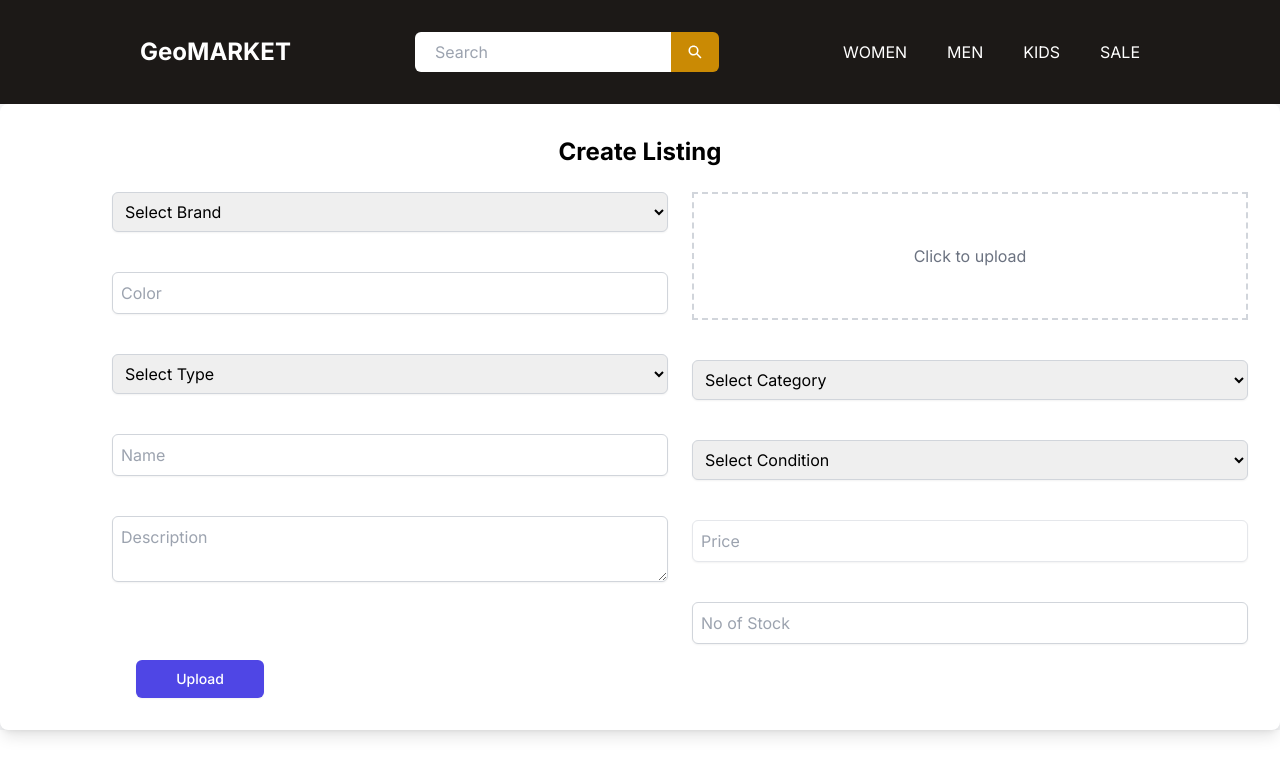
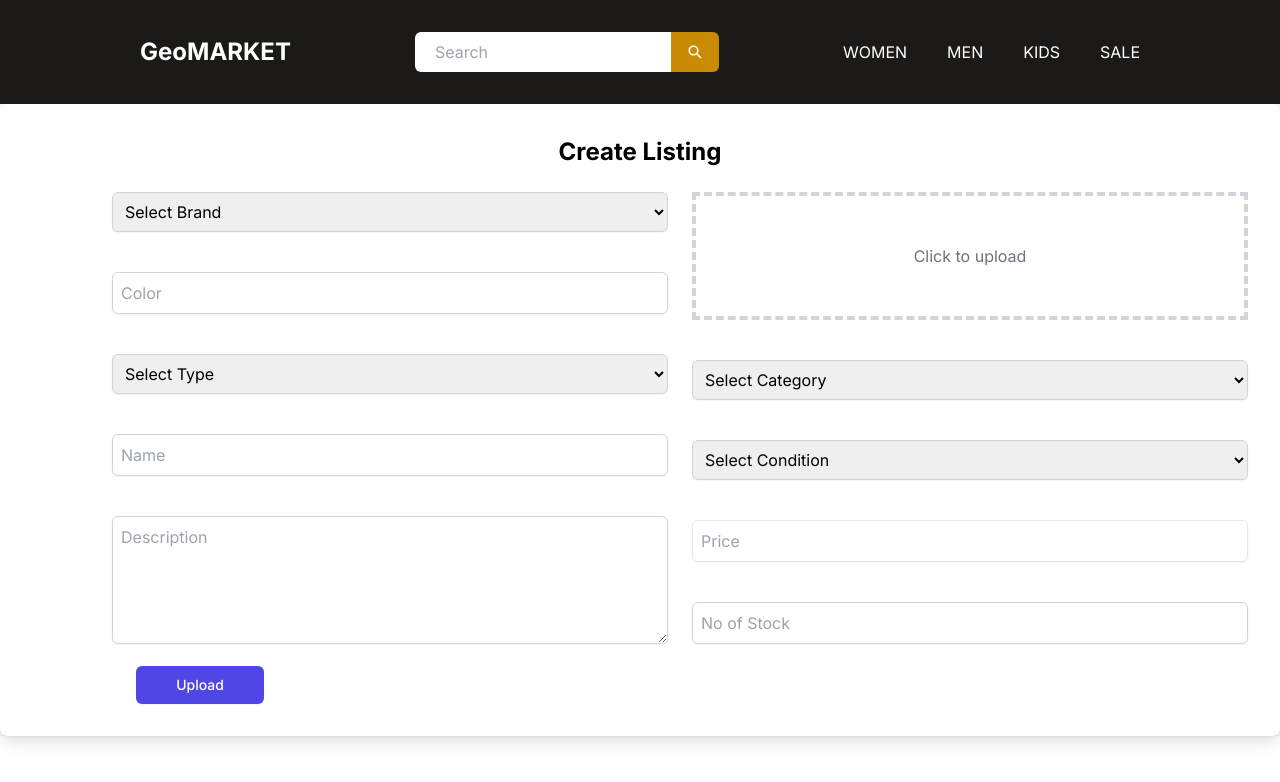
Before and after one commit to Daviti0410/GeoMARKET, a Next.js app: page /upload in a window 1280 px wide. Shown: the top 782 px of the page. Built offline with nearby package versions, Linux system fonts and the light colour scheme.

Commit message:
initial commit

```diff
--- a/src/app/upload/page.js
+++ b/src/app/upload/page.js
@@ -7,6 +7,7 @@ export default function Upload() {
   const [description, setDescription] = useState("");
   const [file, setFile] = useState(null);
   const [category, setCategory] = useState("");
+  const [filePreview, setFilePreview] = useState(null);
   const [brand, setBrand] = useState("");
   const [type, setType] = useState("");
   const [condition, setCondition] = useState("");
@@ -14,6 +15,15 @@ export default function Upload() {
   const [stock, setStock] = useState("");
   const [price, setPrice] = useState("");
   const [message, setMessage] = useState("");
+
+  const handleFileChange = (e) => {
+    const selectedFile = e.target.files[0];
+    setFile(selectedFile);
+    if (selectedFile) {
+      const fileURL = URL.createObjectURL(selectedFile);
+      setFilePreview(fileURL);
+    }
+  };
 
   const handleSubmit = async (e) => {
     e.preventDefault();
@@ -106,20 +116,28 @@ export default function Upload() {
               />
               <textarea
                 placeholder="Description"
-                className="w-full p-2 border border-gray-300 rounded-md shadow-sm focus:outline-none focus:ring-indigo-500 focus:border-indigo-500"
+                className="w-full min-h-32 p-2 border border-gray-300 rounded-md shadow-sm focus:outline-none focus:ring-indigo-500 focus:border-indigo-500"
                 value={description}
                 onChange={(e) => setDescription(e.target.value)}
                 required
               ></textarea>
             </div>
             <div className="flex-1 min-w-[48%] space-y-10">
-              <div className="w-full h-32 border-2 border-dashed border-gray-300 flex items-center justify-center">
-                <label className="cursor-pointer">
-                  <span className="text-gray-500">Click to upload</span>
+              <div className="w-full h-32 border-4 border-dashed border-gray-300 flex items-center justify-center relative overflow-hidden">
+                <label className="cursor-pointer w-full h-full flex items-center justify-center relative">
+                  {filePreview ? (
+                    <img
+                      src={filePreview}
+                      alt="Selected file"
+                      className="w-full h-full object-cover"
+                    />
+                  ) : (
+                    <span className="text-gray-500">Click to upload</span>
+                  )}
                   <input
                     type="file"
                     className="hidden"
-                    onChange={(e) => setFile(e.target.files[0])}
+                    onChange={handleFileChange}
                     required
                   />
                 </label>
```
